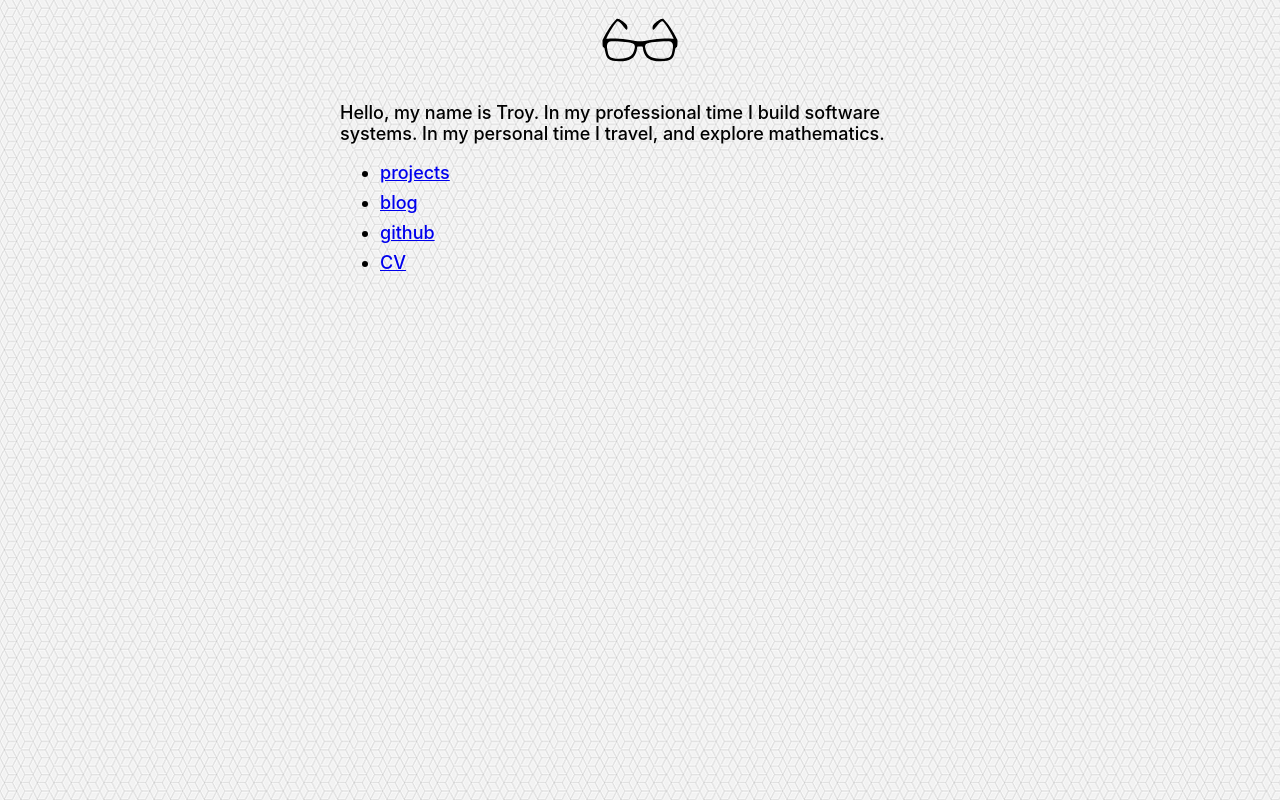
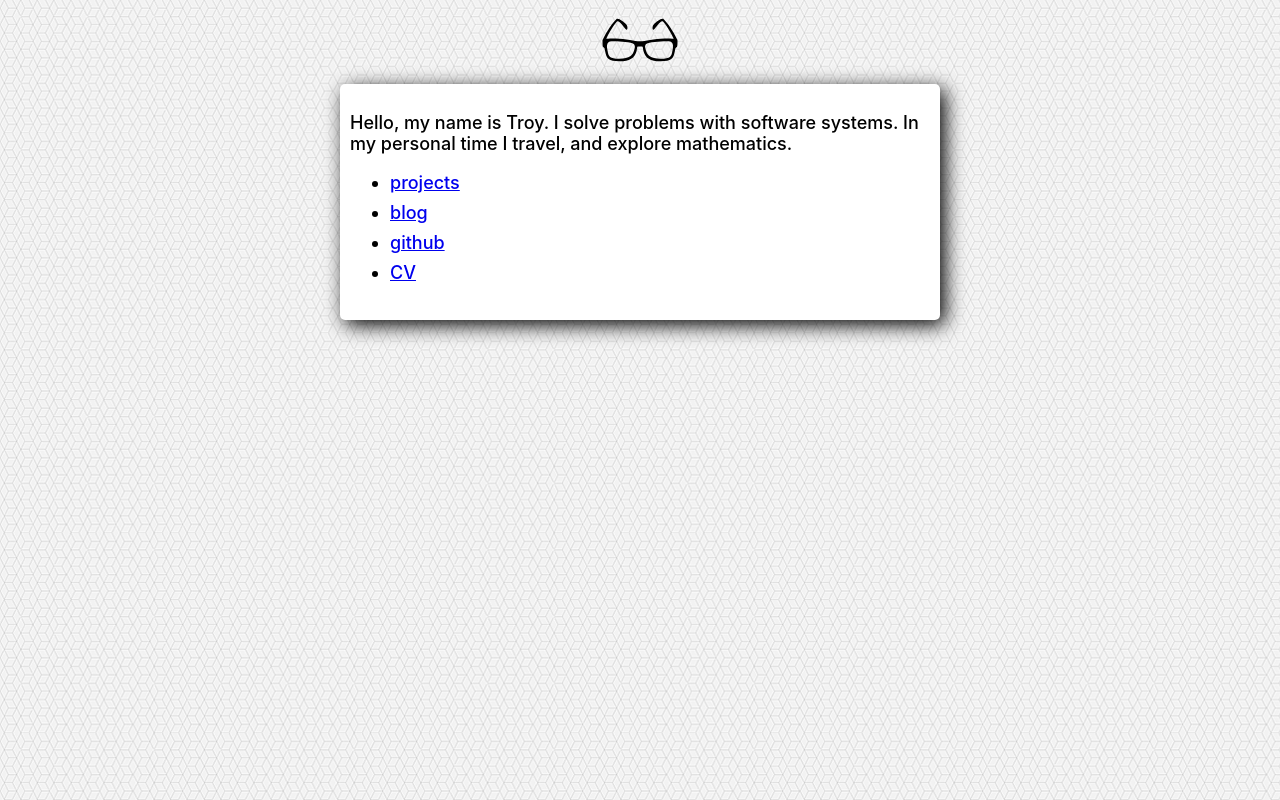
Before and after one commit to Ascendzor/me, a React (Create React App) app: page / in a window 1280 px wide. Built offline with nearby package versions, Linux system fonts and the light colour scheme.

Commit message:
added box shadow

```diff
--- a/package.json
+++ b/package.json
@@ -14,7 +14,8 @@
     "start": "react-scripts start",
     "build": "react-scripts build",
     "test": "react-scripts test",
-    "eject": "react-scripts eject"
+    "eject": "react-scripts eject",
+    "deploy": "yarn build && aws s3 sync --region us-east-1 build s3://troymare.com/"
   },
   "eslintConfig": {
     "extends": "react-app"
--- a/src/App.js
+++ b/src/App.js
@@ -5,10 +5,9 @@ import { BrowserRouter as Router, Route, Switch, Link } from "react-router-dom";
 import Projects from './Projects';
 import Blog from './Blog';
 
-const Home = () => <div style={{fontWeight: 500}}>
+const Home = () => <div style={{fontWeight: 500, borderRadius: 5, backgroundColor: 'white', padding: 10, boxShadow: '5px 5px 20px'}}>
   <p>
-    Hello, my name is Troy.
-    In my professional time I build software systems.
+    Hello, my name is Troy. I solve problems with software systems.
     In my personal time I travel, and explore mathematics.
   </p>
   <ul>
--- a/src/Projects.js
+++ b/src/Projects.js
@@ -60,7 +60,7 @@ export default () => {
     return <div>
         <div style={{marginBottom: 20}}><Link to='/'>Home</Link> / <Link to='/projects'>projects</Link></div>
         {projects.map(project => {
-            return <div style={{backgroundColor: 'white', borderRadius: 5, padding: 5, marginBottom: 10}}>
+            return <div style={{backgroundColor: 'white', borderRadius: 5, padding: 5, marginBottom: 10, boxShadow: '2px 2px 10px'}}>
                 <div style={{textAlign: 'center'}}>
                     <div style={{fontSize: '1.2em', fontWeight: 600}}>{project.title}</div>
                     <Link to={project.source}><div style={{fontSize: '0.8em'}}>{project.source}</div></Link>
```
